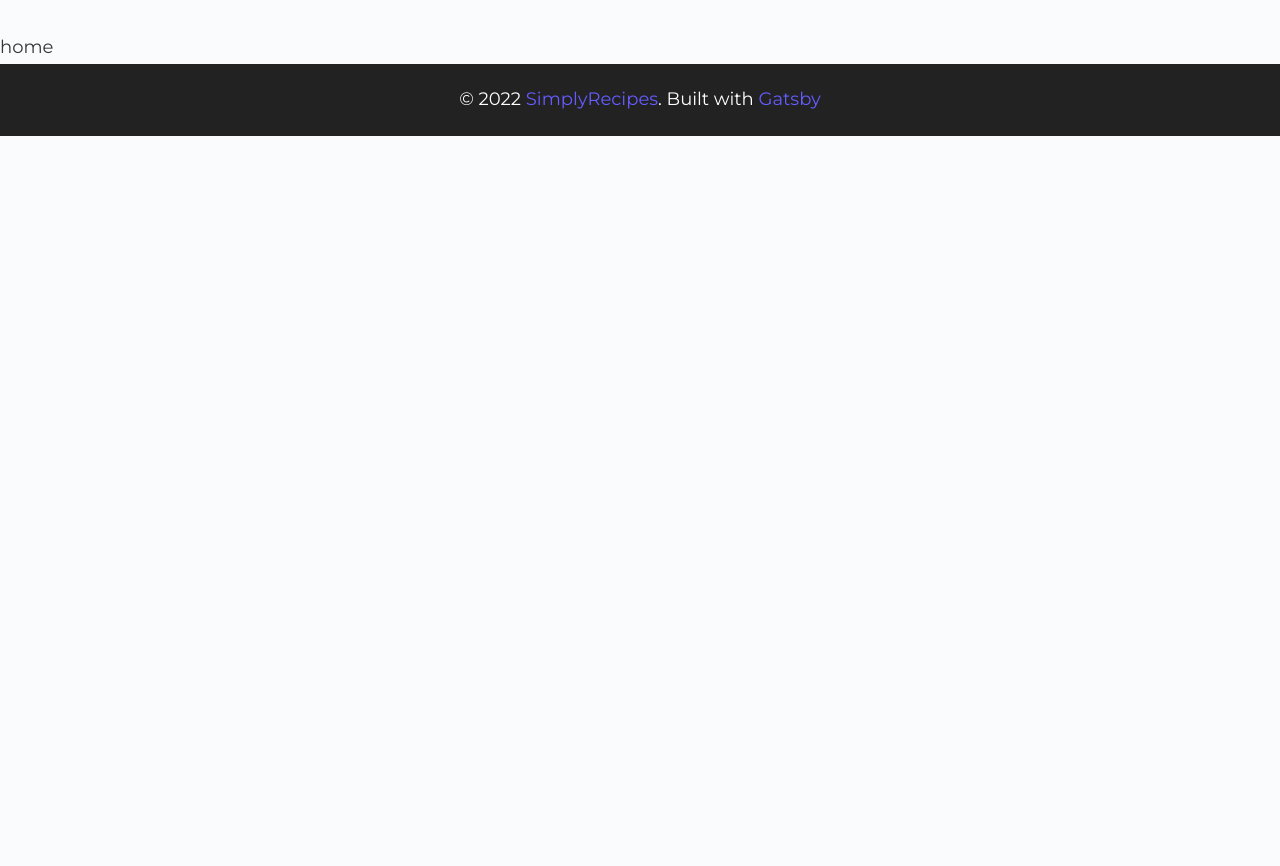
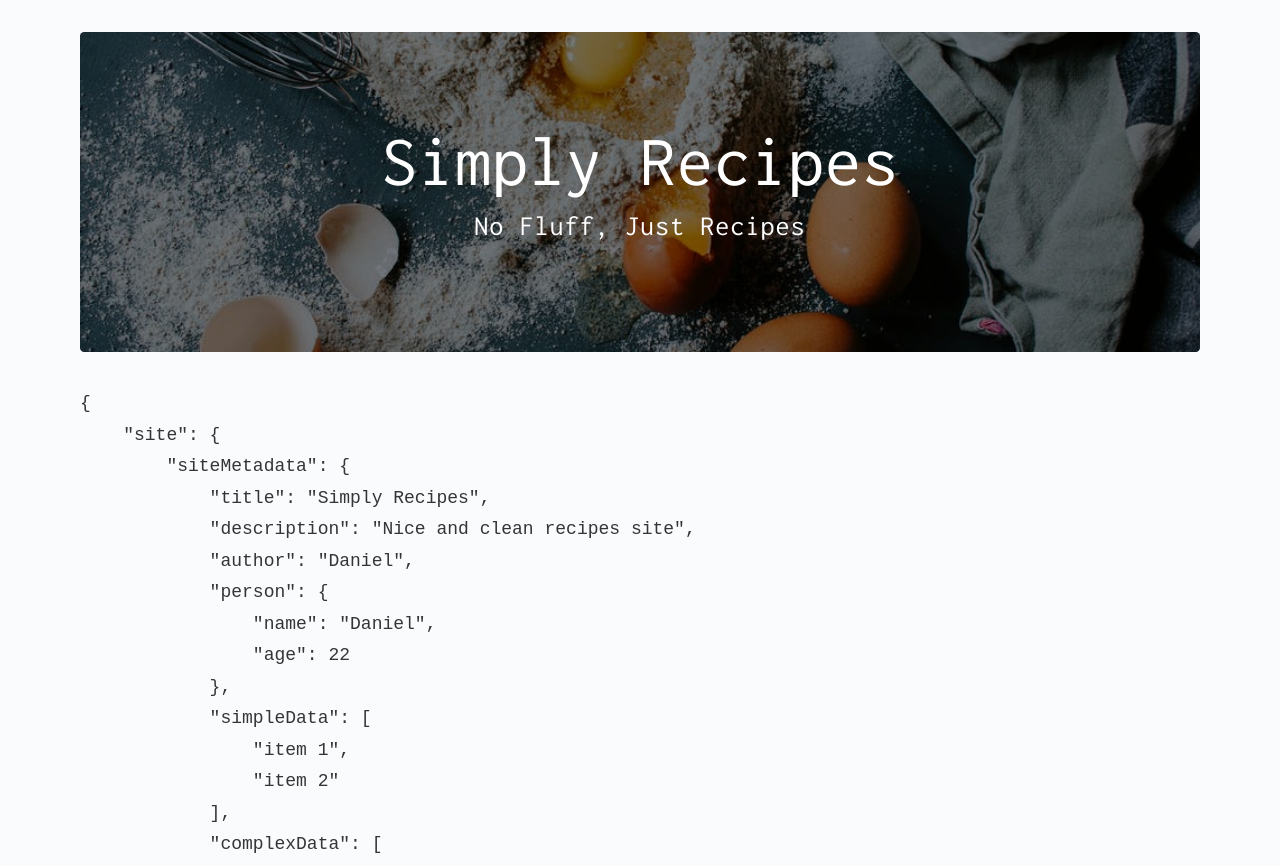
Before and after one commit to DannyMichaels/learning-gatsby, a Gatsby site in the folder tutorial-recipes/: page / in a window 1280 px wide. Shown: the part 76-942 px from the top of the page. Before the commit the page ends 800 px from the top, so only its background shows below. Built offline with nearby package versions, Linux system fonts and the light colour scheme; Gatsby itself is replaced by a stand-in of ours.

Commit message:
add fetch data example

```diff
--- a/tutorial-recipes/gatsby-config.js
+++ b/tutorial-recipes/gatsby-config.js
@@ -6,6 +6,28 @@
 
 module.exports = {
   /* Your site config here */
+
+  // siteMetadata can be accessed in graphql
+  siteMetadata: {
+    title: 'Simply Recipes',
+    description: 'Nice and clean recipes site',
+    author: 'Daniel',
+    person: {
+      name: 'Daniel',
+      age: 22,
+    },
+    simpleData: ['item 1', 'item 2'],
+    complexData: [
+      {
+        name: 'Daniel',
+        age: 22,
+      },
+      {
+        name: 'Sean',
+        age: 21,
+      },
+    ],
+  },
   plugins: [
     `gatsby-plugin-styled-components`,
     `gatsby-plugin-image`,
--- /dev/null
+++ b/tutorial-recipes/src/examples/fetchData.js
@@ -0,0 +1,29 @@
+import React from 'react';
+import { useStaticQuery, graphql } from 'gatsby';
+
+const FetchDataExample = () => {
+  const data = useStaticQuery(graphql`
+    {
+      site {
+        siteMetadata {
+          title
+          description
+          author
+          person {
+            name
+            age
+          }
+          simpleData
+          complexData {
+            name
+            age
+          }
+        }
+      }
+    }
+  `);
+
+  return <pre>{JSON.stringify(data, null, 4)}</pre>;
+};
+
+export default FetchDataExample;
--- a/tutorial-recipes/src/pages/index.js
+++ b/tutorial-recipes/src/pages/index.js
@@ -1,10 +1,32 @@
 import React from 'react';
 import Layout from '../layouts/Layout/Layout';
+import { StaticImage } from 'gatsby-plugin-image';
+import FetchDataExample from '../examples/fetchData';
 
 export default function Home() {
   return (
     <Layout>
-      <div>home</div>
+      {/* <SEO title="Home " /> */}
+      <main className="page">
+        <header className="hero">
+          <StaticImage
+            src="../assets/images/main.jpeg"
+            alt="eggs"
+            className="hero-img"
+            placeholder="tracedSVG"
+            layout="fullWidth"
+          />
+          <div className="hero-container">
+            <div className="hero-text">
+              <h1>simply recipes</h1>
+              <h4>no fluff, just recipes</h4>
+            </div>
+          </div>
+        </header>
+        <FetchDataExample />
+
+        {/* <AllRecipes /> */}
+      </main>
     </Layout>
   );
 }
```
Also changed, not shown: 1 other file.
